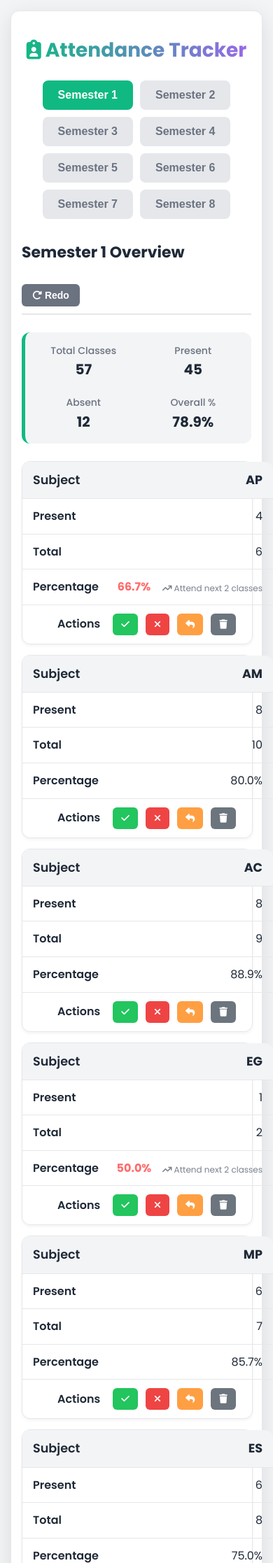
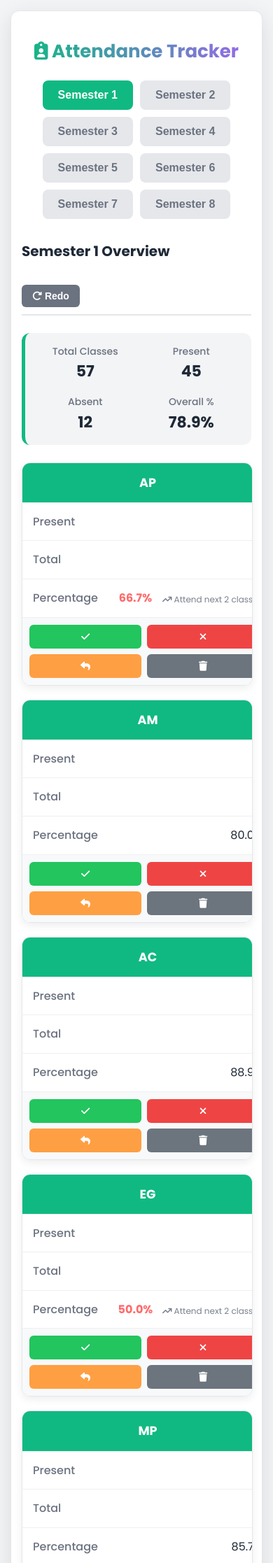
Before and after one commit to kuberbassi/bunkguard, a Flask app: page / in a window 390 px wide. Shown: the top 2234 px of the page at 70% size. Run offline with Flask 3, Linux system fonts and the light colour scheme.

Commit message:
mobile responsiveness

```diff
--- a/static/style.css
+++ b/static/style.css
@@ -266,50 +266,49 @@
 
 
 /* ======================================================= */
-/* == RESPONSIVE DESIGN FOR TABLETS AND MOBILES (NEW) == */
+/* == RESPONSIVE DESIGN FOR TABLETS AND MOBILES (IMPROVED) == */
 /* ======================================================= */
 @media (max-width: 768px) {
 
-    /* Reduce padding on the body and container for more space */
+    /* Reduce padding for more space on small screens */
     body {
         padding: 15px;
     }
 
     .container {
-        padding: 15px;
+        padding: 20px 15px; /* More vertical padding */
     }
 
-    /* Make h1 and h2 slightly smaller */
+    /* Adjust typography for mobile */
     h1 {
-        font-size: 28px;
+        font-size: 26px;
     }
 
     h2 {
-        font-size: 22px;
+        font-size: 20px;
     }
 
-    /* Make the header actions stack if needed */
     .header-with-action {
         flex-direction: column;
         align-items: flex-start;
-        gap: 10px;
+        gap: 15px;
     }
 
-    /* Change summary box to a 2x2 grid for better alignment */
+    /* Make summary box a 2x2 grid for better use of space */
     .summary-box {
         display: grid;
         grid-template-columns: 1fr 1fr;
-        gap: 20px;
+        gap: 15px 10px; /* row-gap column-gap */
         padding: 15px;
     }
 
     .summary-item span {
-        font-size: 20px;
+        font-size: 22px;
     }
 
     /* --- Table to Card Transformation --- */
 
-    /* 1. Hide the table header, as we will add labels to each cell */
+    /* 1. Hide the original table header */
     table thead {
         display: none;
     }
@@ -325,63 +324,79 @@
 
     /* 3. Style each table row (tr) as a card */
     table tr {
-        margin-bottom: 15px;
+        margin-bottom: 20px;
         border: 1px solid var(--border-color);
         border-radius: var(--border-radius);
-        background-color: #fff;
-        box-shadow: 0 2px 4px rgba(0, 0, 0, 0.05);
+        overflow: hidden; /* Crucial for clipping child elements to the rounded corners */
+        box-shadow: 0 4px 12px rgba(0, 0, 0, 0.07);
+        transition: transform 0.2s ease, box-shadow 0.2s ease;
     }
 
     tbody tr:hover {
-        background-color: #fff;
-        /* Disable row hover color in card view */
-        transform: translateY(-2px);
-        /* Use transform for hover instead */
-        box-shadow: 0 4px 8px rgba(0, 0, 0, 0.1);
+        background-color: #fff; /* Disable default hover */
+        transform: translateY(-3px);
+        box-shadow: 0 6px 16px rgba(0, 0, 0, 0.1);
     }
 
     /* 4. Style each cell (td) and add the label */
     table td {
         display: flex;
         justify-content: space-between;
-        /* Pushes label and value to opposite ends */
         align-items: center;
-        padding: 12px 15px;
+        padding: 14px 15px;
         text-align: right;
-        /* Align cell content to the right */
-        border-bottom: 1px solid var(--border-color);
+        border-bottom: 1px solid #f0f0f0; /* Use a lighter border inside cards */
     }
 
-    table td:last-child {
-        border-bottom: none;
-        /* Remove border from the last cell in a card */
+    table tr td:last-child {
+        border-bottom: none; /* Remove border from the last cell in a card */
     }
 
-    /* 5. Use the ::before pseudo-element and the data-label attribute to create the labels */
+    /* 5. Use ::before to create the labels from data-label attributes */
     table td::before {
         content: attr(data-label);
-        /* Pulls text from the data-label attribute */
-        font-weight: 600;
-        color: var(--primary-text);
+        font-weight: 500;
+        color: var(--secondary-text); /* Make label less prominent than the value */
         text-align: left;
-        margin-right: 10px;
+        margin-right: 15px;
     }
 
-    /* Make the first "Subject" cell look like a card header */
+    /* 6. Style the first cell as a distinct card header */
     table td:first-child {
-        background-color: var(--bg-color);
+        background-color: var(--accent-color);
+        color: white;
         font-weight: 700;
         font-size: 1.1em;
-        border-top-left-radius: var(--border-radius);
-        border-top-right-radius: var(--border-radius);
+        /* Center the subject name and remove the pseudo-label */
+        justify-content: center;
+    }
+    table td:first-child::before {
+        display: none;
     }
 
-    /* Special styling for the actions cell */
+    /* 7. Special styling for the actions cell for better touch targets */
     td[data-label="Actions"] {
+        background-color: #f8f9fa; /* Slightly off-white background */
+        padding: 10px;
+        /* Use grid for a clean 2x2 layout of buttons */
+        display: grid;
+        grid-template-columns: 1fr 1fr;
+        gap: 8px;
+    }
+    /* Hide the "Actions" label as it's obvious */
+    td[data-label="Actions"]::before {
+        display: none;
+    }
+
+    /* Make buttons in the action card fill the space */
+    .btn, .btn-undo-subject {
+        width: 100%;
+        padding: 10px 5px; /* Taller buttons for easy tapping */
+        margin: 0;
+        font-size: 14px;
+        display: flex;
+        align-items: center;
         justify-content: center;
-        /* Center the buttons */
-        flex-wrap: wrap;
-        /* Allow buttons to wrap if screen is very narrow */
         gap: 5px;
     }
 
@@ -392,6 +407,5 @@
 
     form button[type="submit"] {
         padding: 14px;
-        /* Make button taller */
     }
 }
```
